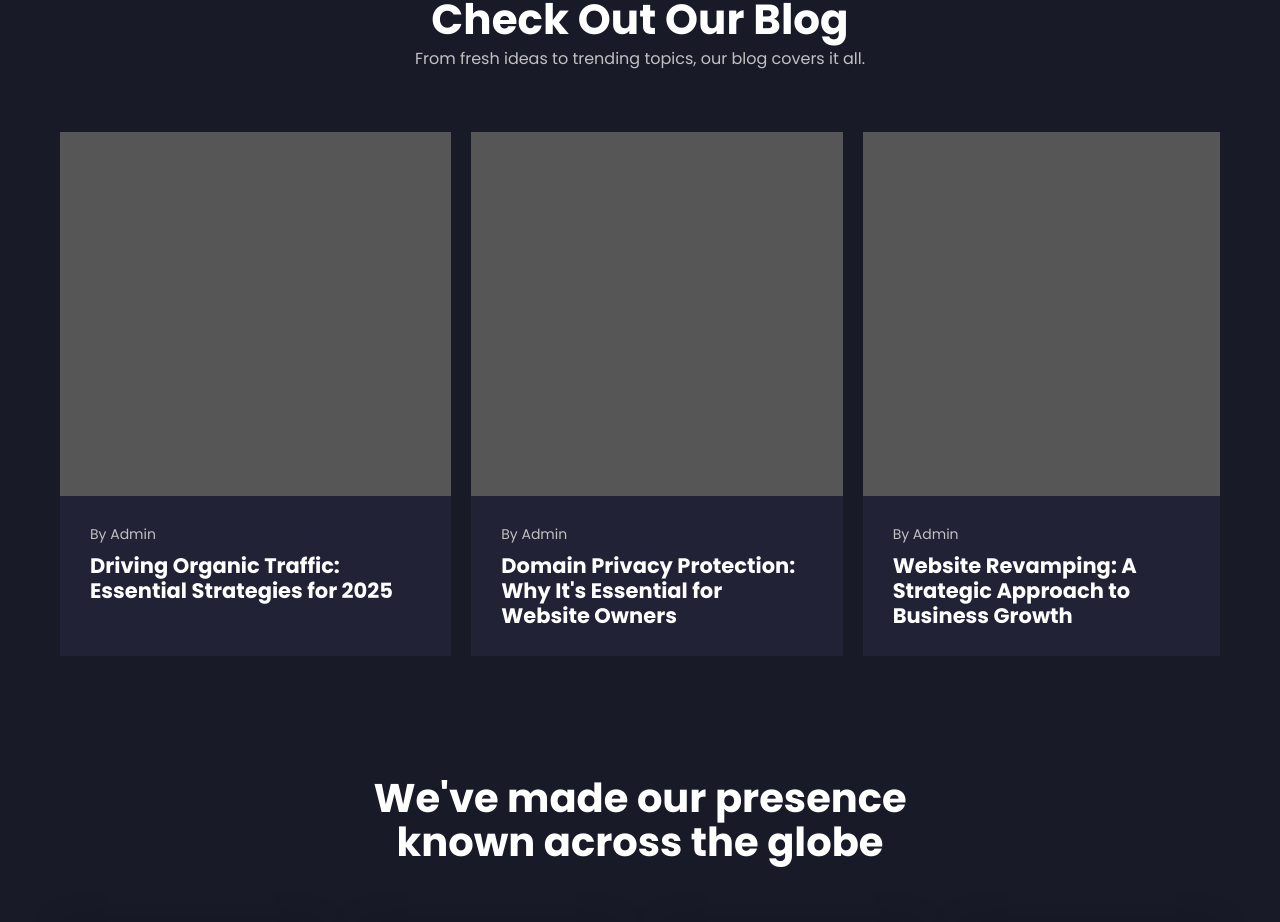
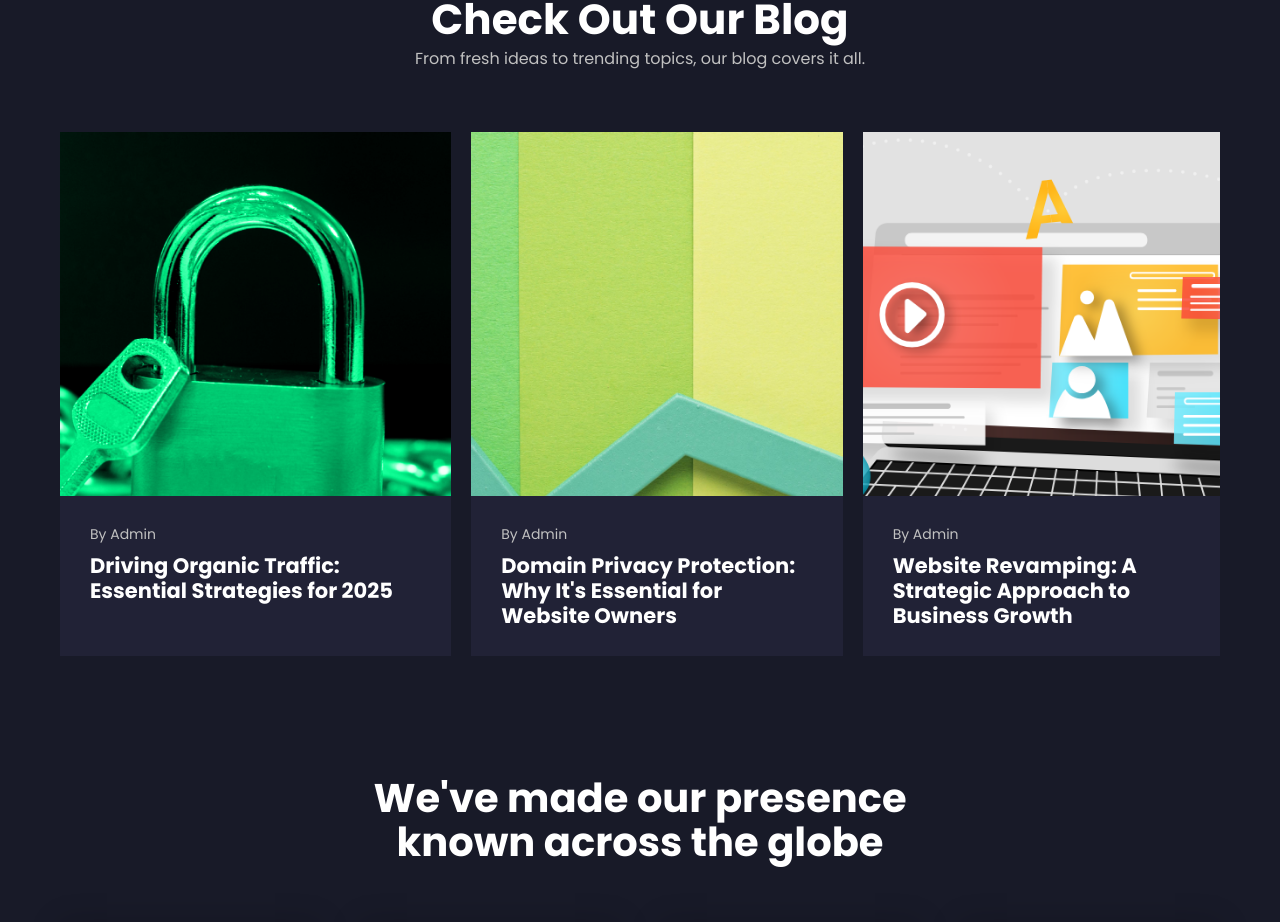
Before and after one commit to vishnutk41/team-lumyn, a Next.js app: page / in a window 1280 px wide. Shown: the part 4750-5672 px from the top of the page. Built offline with nearby package versions, Linux system fonts and the light colour scheme.

Commit message:
Fix in blog images

```diff
--- a/src/pages/index.tsx
+++ b/src/pages/index.tsx
@@ -872,7 +872,7 @@ export default function Home() {
                   </h4>
                 </div>
               </div>
-              <div className="card">
+              <div className="card blog_image_2">
                 <div className="bottom">
                   <p className="sub_title">By Admin   </p>
                   <h4 className="title">
@@ -880,7 +880,7 @@ export default function Home() {
                   </h4>
                 </div>
               </div>
-              <div className="card">
+              <div className="card blog_image_3">
                 <div className="bottom">
                   <p className="sub_title">By Admin   </p>
                   <h4 className="title">
--- a/src/styles/home.scss
+++ b/src/styles/home.scss
@@ -799,6 +799,16 @@
       margin-bottom: 60px;
       height: 524px;
       width: 100%;
+      .blog_image_1{
+        background-image: url("/assets/images/blog_images/Domain Privacy Protection.png");
+      }
+      .blog_image_2{
+        background-image: url("/assets/images/blog_images/Driving Organic Traffic.webp");
+
+      }
+      .blog_image_3{
+        background-image: url("/assets/images/blog_images/Website Revamping.webp");
+      }
 
       .card {
         display: flex;
@@ -810,19 +820,6 @@
         background-size: cover;
         background-position: center;
         background-repeat: no-repeat;
-
-      .blog_image_1{
-        background-image: url("/assets/images/blog_images/Domain Privacy Protection.png");
-
-      }
-      .blog_image_2{
-        background-image: url("/assets/images/blog_images/Driving Organic Traffic.webp");
-
-      }
-      .blog_image_3{
-        background-image: url("/assets/images/blog_images/Website Revamping.webp");
-
-      }
 
         .bottom {
           display: flex;
```
